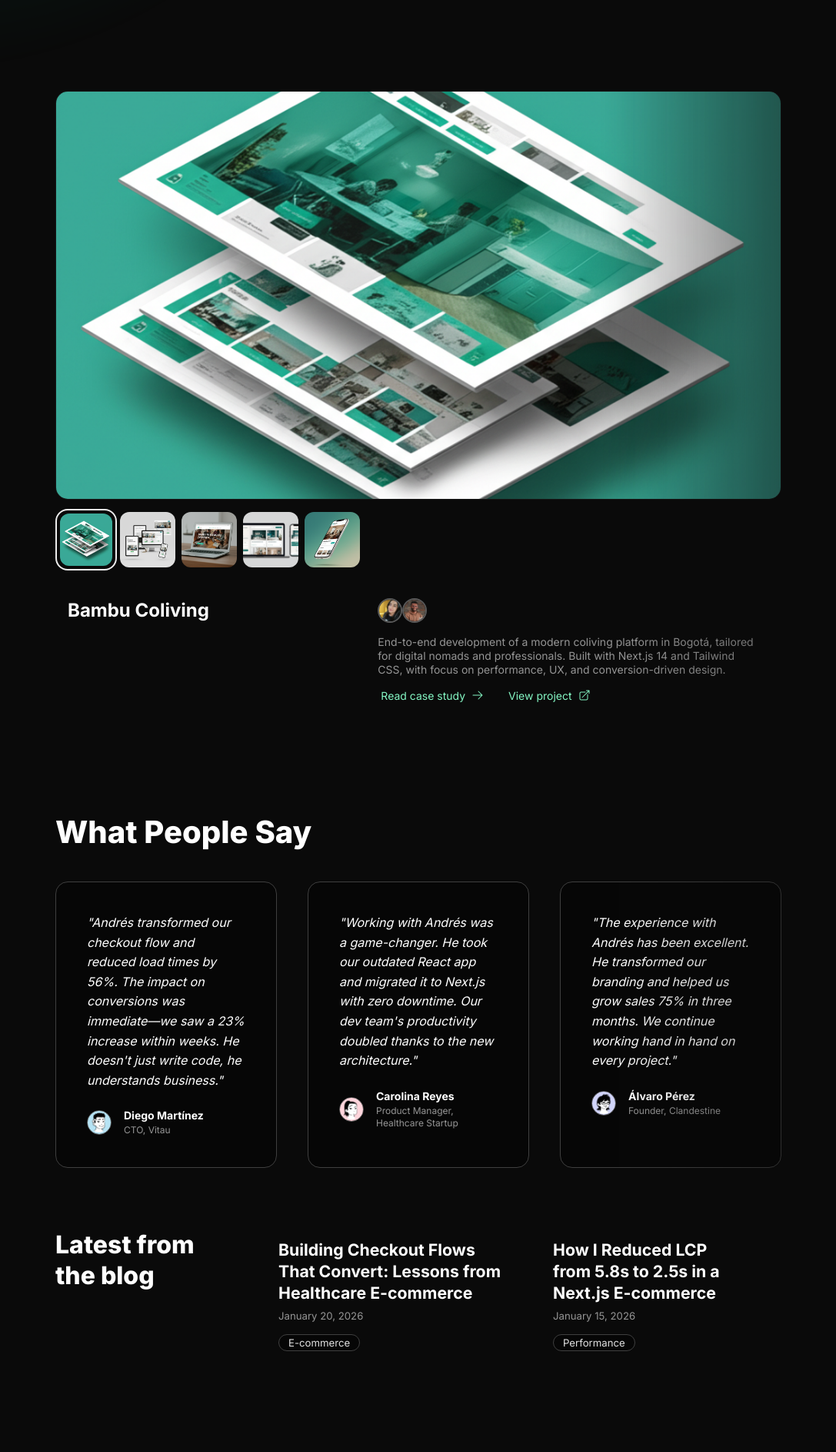
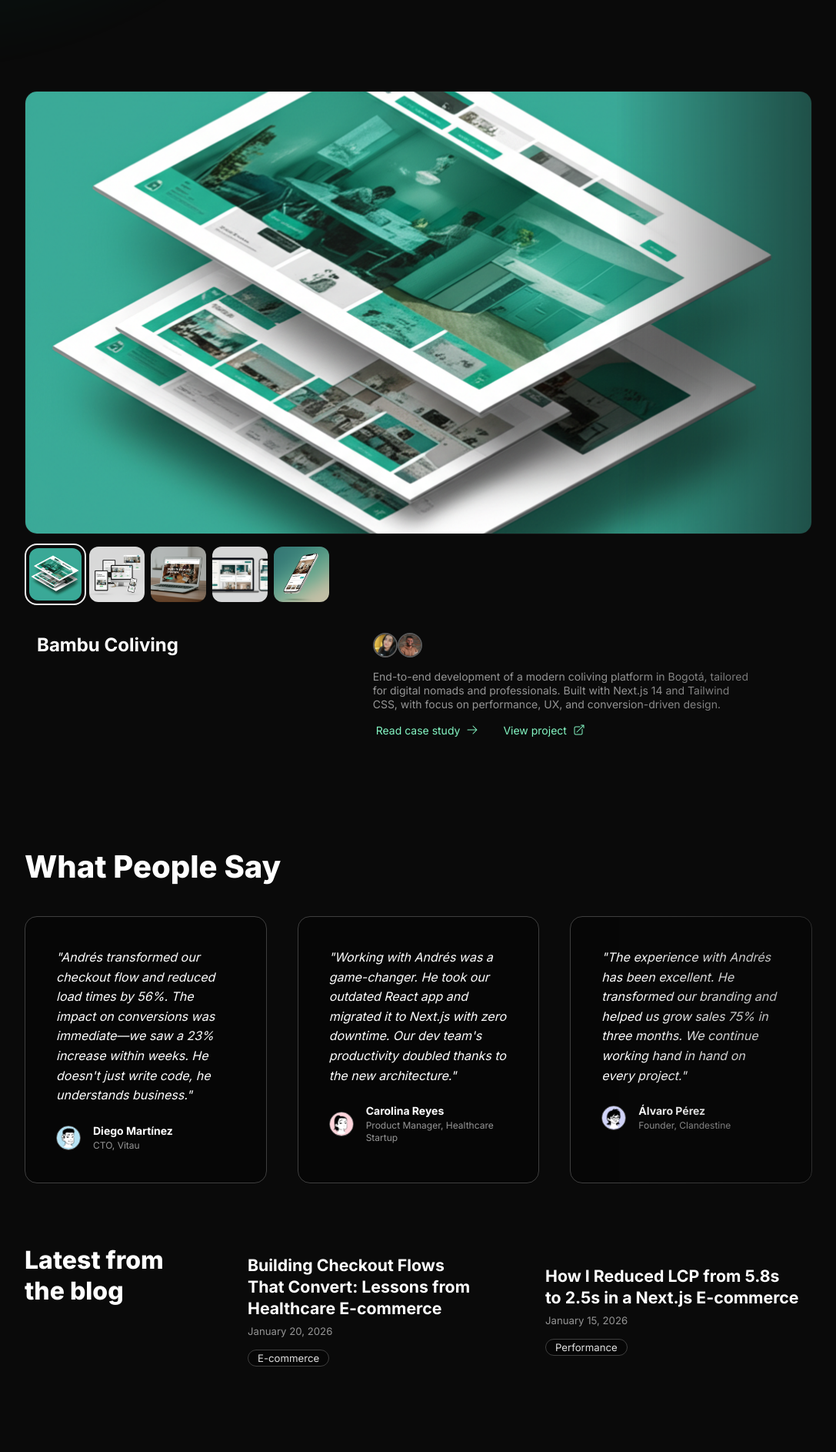
Before and after one commit to ruloCode/RuloPortfolio, a Next.js app: page / in a window 1280 px wide. Shown: the part 508-2394 px from the top of the page at 77% size, without its empty margins (96-1183 px from the left). Built offline with nearby package versions, Linux system fonts and the light colour scheme.

Commit message:
feat: add Vitau cover image and update layout for responsiveness

```diff
--- a/src/app/page.tsx
+++ b/src/app/page.tsx
@@ -102,7 +102,7 @@ export default function Home() {
   };
 
   return (
-    <Column as="section" gap="xl">
+    <Column as="section" gap="xl" fillWidth horizontal="center">
       <script
         type="application/ld+json"
         suppressHydrationWarning
@@ -191,12 +191,12 @@ export default function Home() {
         </RevealFx>
         {routes["/blog"] && (
           <Flex fillWidth gap="24" mobileDirection="column">
-            <Flex flex={1} paddingLeft="l">
+            <Flex flex={1}>
               <Heading as="h2" variant="display-strong-xs" wrap="balance">
                 Latest from the blog
               </Heading>
             </Flex>
-            <Flex flex={3} paddingX="20">
+            <Flex flex={3}>
               <Posts range={[1, 2]} columns="2" />
             </Flex>
           </Flex>
--- a/src/components/Testimonials.tsx
+++ b/src/components/Testimonials.tsx
@@ -14,7 +14,7 @@ export function Testimonials() {
   if (!testimonials.display) return null;
 
   return (
-    <Column fillWidth gap="l" paddingX="l">
+    <Column fillWidth gap="l">
       <Heading as="h2" variant="display-strong-s">
         {testimonials.title}
       </Heading>
--- a/src/components/work/Projects.tsx
+++ b/src/components/work/Projects.tsx
@@ -18,7 +18,7 @@ export function Projects({ range }: ProjectsProps) {
     : sortedProjects;
 
   return (
-    <Column fillWidth gap="xl" marginBottom="40" paddingX="l">
+    <Column fillWidth gap="xl" marginBottom="40">
       {displayedProjects.map((post, index) => (
         <ProjectCard
           priority={index < 2}
```
Also changed, not shown: public/images/projects/vitau/vitau-cover.jpg (added).
